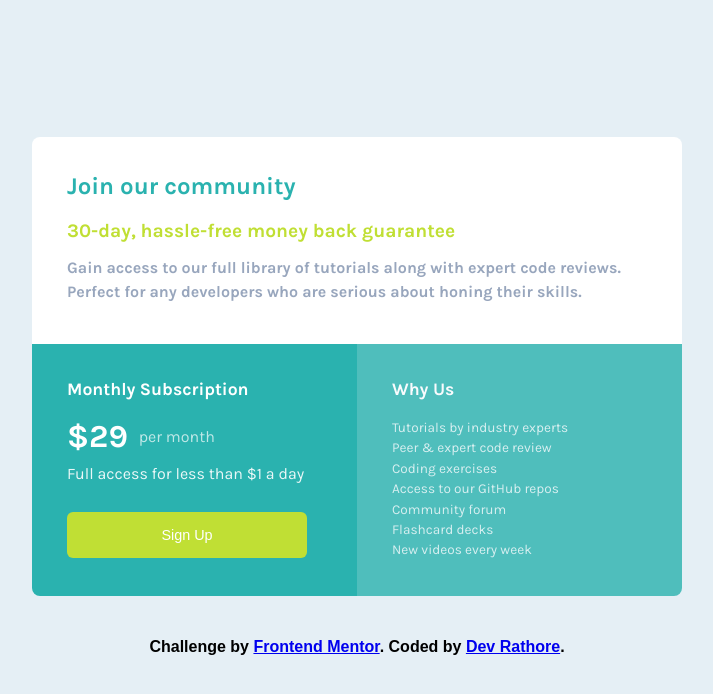
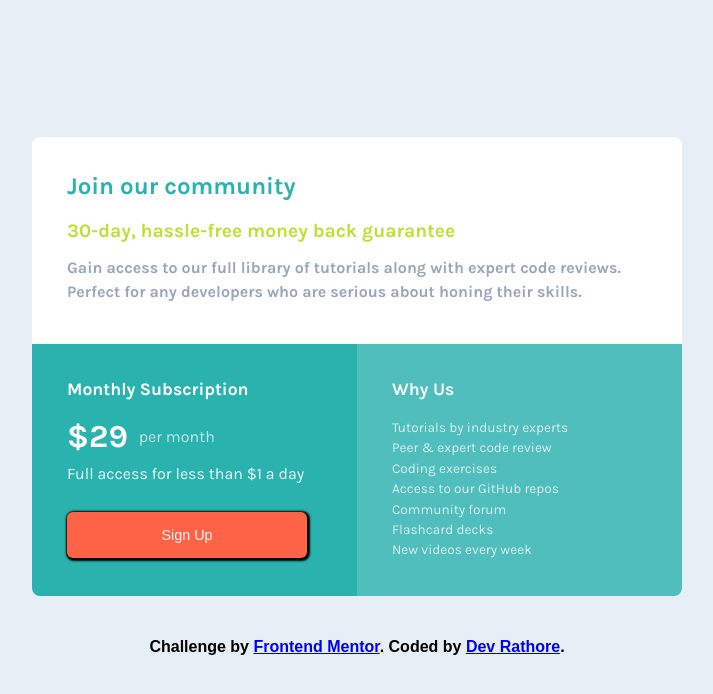
Before and after one commit to GitHub-dev12345/Single-price-grid-component, a plain HTML site: page index.html in a window 1280 px wide. In both pictures the pointer is over the button "Sign Up". Shown: the whole page, without its empty margins (283-996 px from the left). Drawn offline with Linux system fonts and the light colour scheme.

Commit message:
Adding a Button Hover Effect

```diff
--- a/style.css
+++ b/style.css
@@ -131,6 +131,14 @@ body{
     cursor: pointer;
 }
 
+.item-2 button:hover{
+    transition: 0.4s ease;
+    color: whitesmoke;
+    background: tomato;
+    box-shadow: 1px 1px 2px 2px black;
+    outline: none;
+}
+
 /* Item-3 CSS Code */
 .item-3 h3{
     font-size: 1.1rem;
@@ -167,6 +175,7 @@ footer a{
     body{
         width: auto;
         max-width: none;
+        transition: 0.3s ease;
     }
 
 }
@@ -186,6 +195,7 @@ footer a{
         grid-column-start: 1;
         grid-column-end: 3;
         border-bottom-left-radius: 8px;
+        transition: 0.3s;
     }
 }
 
```
